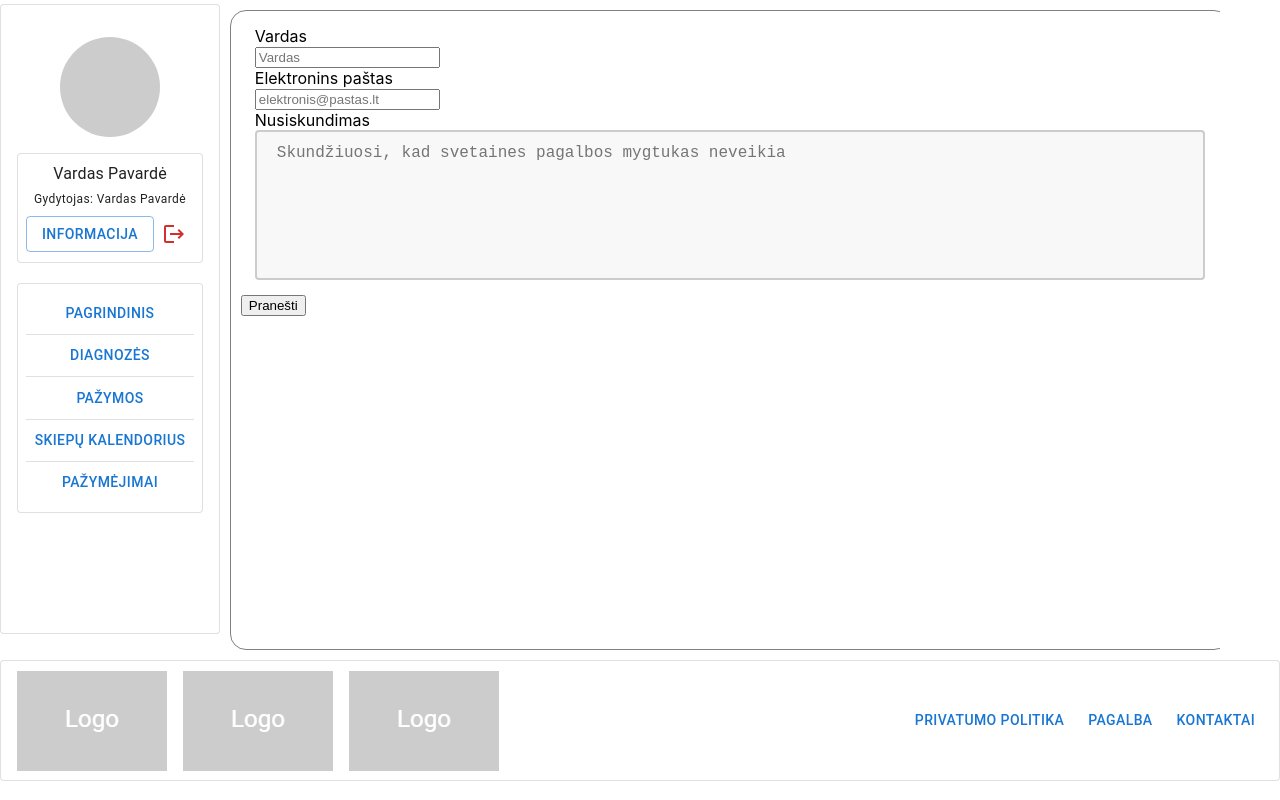
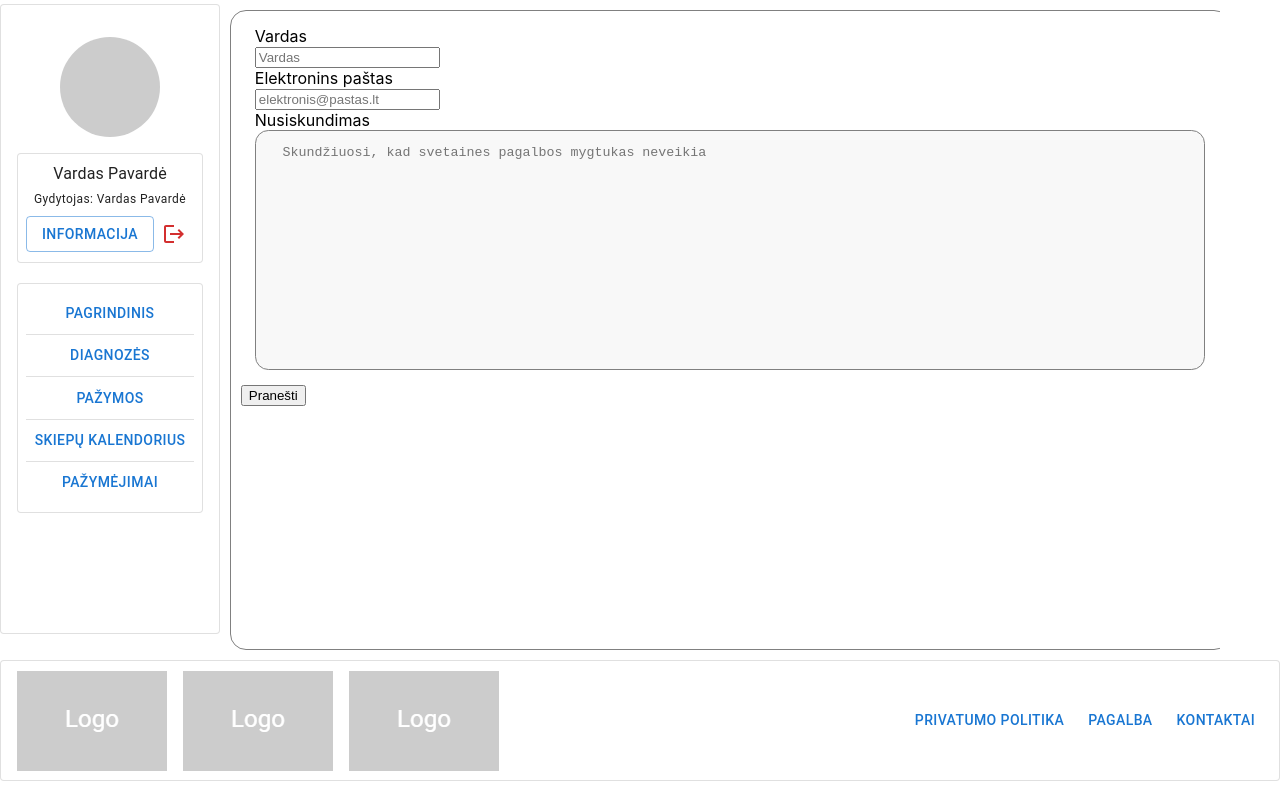
Before and after one commit to Cheezco/Max, a Next.js app: page /formPage in a window 1280 px wide. Built offline with nearby package versions, Linux system fonts and the light colour scheme.

Commit message:
Pataisytas

```diff
--- a/pages/formPage.js
+++ b/pages/formPage.js
@@ -3,7 +3,7 @@ import Layout from "../components/layout/main/Layout";
 import { Box, Divider } from "@mui/material";
 import styles from "../styles/pages/formPage/form.module.css";
 
-export default function form() {
+export default function Form() {
     return (
         <Layout>
             <div className={styles.padding}>
@@ -14,22 +14,22 @@ export default function form() {
                     method="post"
                     action="">
                         <fieldset id="fs-frm-inputs" className={styles.noBorder}>
-                            <label>Vardas</label><br></br>
+                            <label>Vardas</label><br/>
                             <input type="text" id="fname" name="fname" placeholder="Vardas">
                                 </input><br></br>
-                            <label>Elektronins paštas</label><br></br>
+                            <label>Elektronins paštas</label><br/>
                             <input type="email" id="email(Privalomas)" name="email"
                             required=""
                             placeholder="elektronis@pastas.lt">
                                 </input><br></br>
-                            <label>Nusiskundimas</label><br></br>
+                            <label>Nusiskundimas</label><br/>
                             <textarea type="text" id="complaint" name="complaint"
                             placeholder="Skundžiuosi, kad svetaines pagalbos mygtukas neveikia"
                             className={styles.textarea}
                             required="">
-                                </textarea><br></br>
+                                </textarea><br/>
                         </fieldset>
-                        <input type="submit" value="Pranešti"></input>
+                        <input type="submit" value="Pranešti"/>
                     </form>
                 </Box>
             </div>
--- a/styles/pages/formPage/form.module.css
+++ b/styles/pages/formPage/form.module.css
@@ -1,12 +1,11 @@
 .textarea {
     width: 100%;
-    height: 150px;
-    padding: 12px 20px;
+    height: 30vh;
+    padding: 1em 2em;
     box-sizing: border-box;
-    border: 2px solid #ccc;
-    border-radius: 4px;
+    border: 1px solid grey;
+    border-radius: 1em;
     background-color: #f8f8f8;
-    font-size: 16px;
     resize: none;
   }
 .noBorder{
@@ -27,7 +26,7 @@
 .padding {
     padding: 1%;
     border: 1px white;
-    display: flexbox;
+    display: flex;
     width: 100%;
     height: 100%;
   }
```
